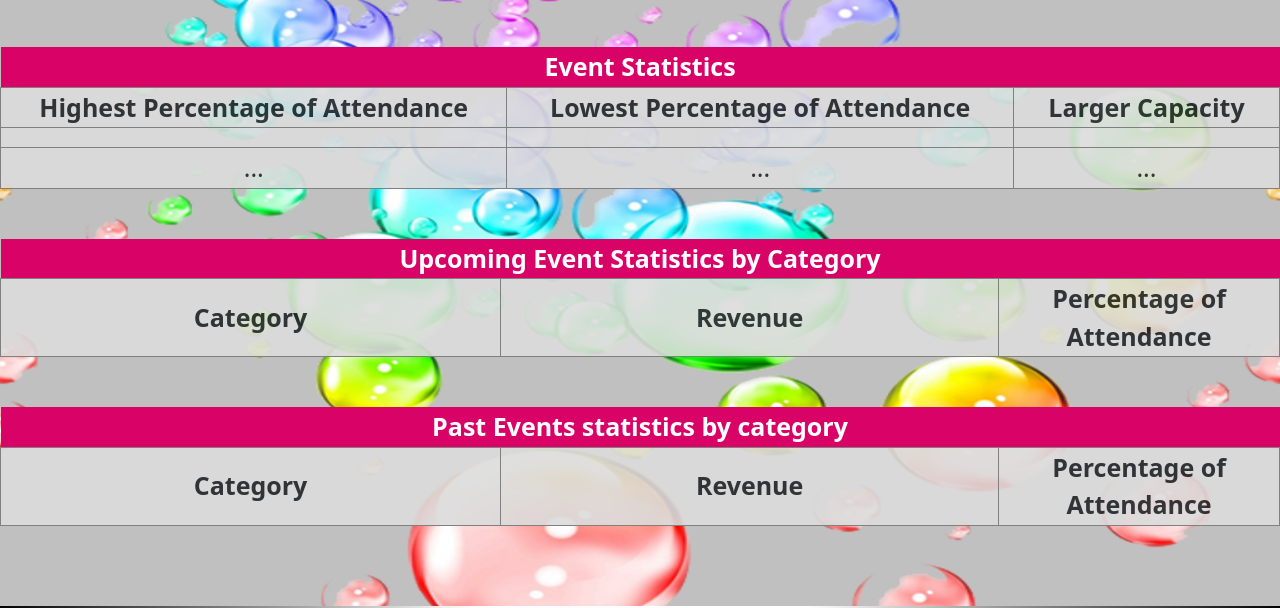
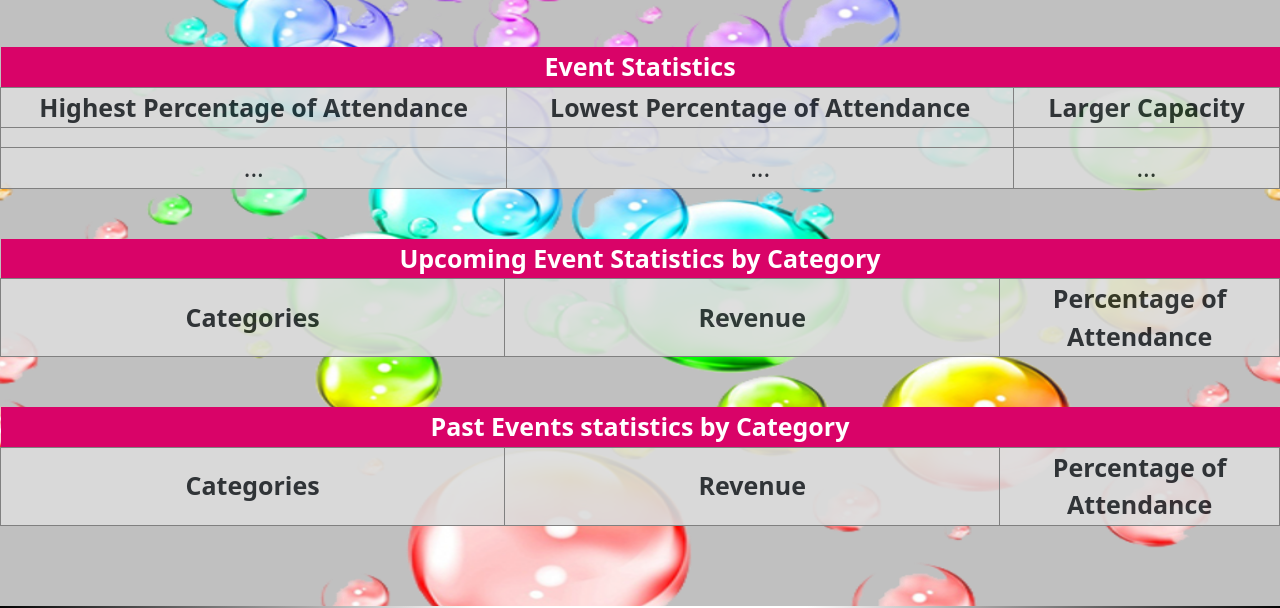
Before and after one commit to Rodoff/amazing, a plain HTML site: page stats.html in a window 1280 px wide. Shown: the part 210-818 px from the top of the page. Drawn offline with nearby package versions, Linux system fonts and the light colour scheme; no server answers.

Commit message:
arreglos

```diff
--- a/stats.html
+++ b/stats.html
@@ -80,7 +80,7 @@
                     <th colspan="6">Upcoming Event Statistics by Category</th>
                 </tr>
                 <tr class="t-body">
-                    <th class="celda1" colspan="2">Category</th>
+                    <th class="celda1" colspan="2">Categories</th>
                     <th class="celda2" colspan="2">Revenue</th>
                     <th class="celda3" colspan="2">Percentage of Attendance</th>
                 </tr>
@@ -88,10 +88,10 @@
 
             <table class="tabla3 justify-content-center" id="tabla3">
                 <tr class="caption">
-                    <th colspan="6">Past Events statistics by category</th>
+                    <th colspan="6">Past Events statistics by Category</th>
                 </tr>
                 <tr class="t-body">
-                    <th class="celda1" colspan="2">Category</th>
+                    <th class="celda1" colspan="2">Categories</th>
                     <th class="celda2" colspan="2">Revenue</th>
                     <th class="celda3" colspan="2">Percentage of Attendance</th>
                 </tr>
```
